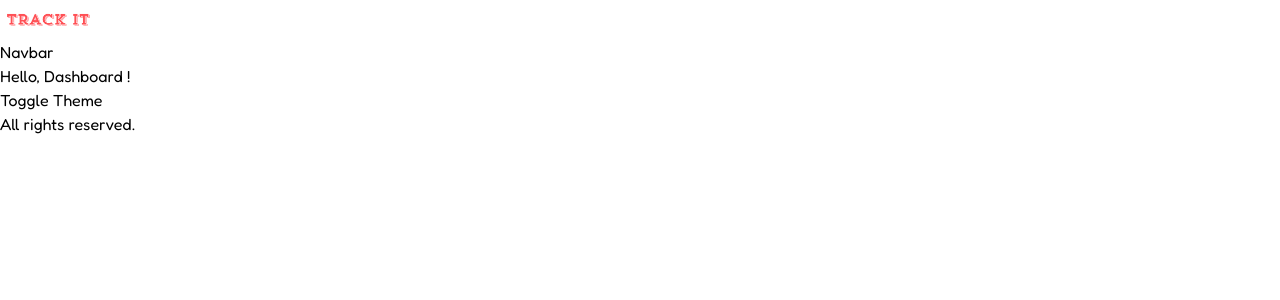
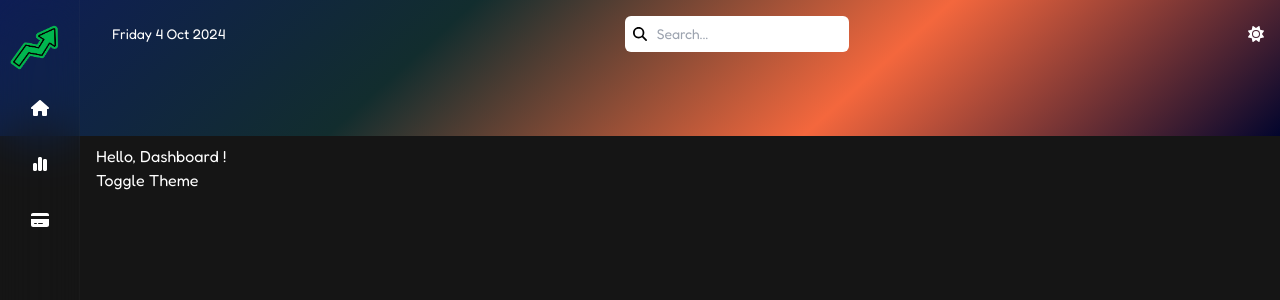
Before and after one commit to harshpreetsingh12/reviewTracker, a React (Create React App) app: page / in a window 1280 px wide. Shown: the top 300 px of the page. Built offline with nearby package versions, Linux system fonts and the light colour scheme.

Commit message:
ongoin changes navbars

```diff
--- a/package.json
+++ b/package.json
@@ -3,6 +3,9 @@
   "version": "0.1.0",
   "private": true,
   "dependencies": {
+    "@fortawesome/fontawesome-svg-core": "^6.6.0",
+    "@fortawesome/free-solid-svg-icons": "^6.6.0",
+    "@fortawesome/react-fontawesome": "^0.2.2",
     "@reduxjs/toolkit": "^2.2.7",
     "@testing-library/jest-dom": "^5.17.0",
     "@testing-library/react": "^13.4.0",
--- a/src/App.js
+++ b/src/App.js
@@ -7,9 +7,13 @@ import NoPage from './containers/404Page/NoPage';
 import Dashboard from './containers/dashboard/Dashboard';
 import Layout from './containers/Layout/Layout';
 
+// importing icons
+import "./iconsFontAwesome.js"
 const AppWrapper = styled.div`
   background-color: ${({ theme }) => theme.background};
   color: ${({ theme }) => theme.text};
+  height:100vh;
+  width:100vw;
 `;
 
 function App() {
--- a/src/constants/theme.js
+++ b/src/constants/theme.js
@@ -1,11 +1,13 @@
 export const lightTheme = {
+    theme:"light",
     background: '#ffffff',
     text: '#000000',
     primary: '#1E90FF', // Constant primary color
   };
 
   export const darkTheme = {
-    background: '#000000',
+    theme:"dark",
+    background: '#151515',
     text: '#ffffff',
     primary: '#1E90FF', // Same constant color for dark theme
   };
--- a/src/containers/Layout/Layout.js
+++ b/src/containers/Layout/Layout.js
@@ -5,15 +5,15 @@ import Navbar from './Navbar'
 const Layout = () => {
   return (
     <div>
-     <Navbar/>
+      <Navbar/>
 
-      <main>
+      <main className='pl-24 pt-2'>
         <Outlet />
       </main>
 
-      <footer>
+      {/* <footer>
         <p >All rights reserved.</p>
-      </footer>
+      </footer> */}
     </div>
   )
 }
--- /dev/null
+++ b/src/containers/Layout/LayoutHelpers.js
@@ -0,0 +1,14 @@
+
+export const getFormattedDate =_=>{
+    const currentDate = new Date();
+
+    const formattedDate = new Intl.DateTimeFormat('en-GB', {
+    weekday: 'long',
+    day: 'numeric',
+    month: 'short',
+    year: 'numeric',
+    }).format(currentDate);
+
+    console.log(formattedDate);
+    return formattedDate
+}
--- a/src/containers/Layout/Navbar.js
+++ b/src/containers/Layout/Navbar.js
@@ -1,23 +1,46 @@
 import React from 'react'
-import { Link } from 'react-router-dom';
-import logo from '../../assets/images/logo/logoMain.png';
+import Small_logo from '../../assets/images/logo/logo-sm.png';
+import { FontAwesomeIcon } from '@fortawesome/react-fontawesome';
+import { NavBarWrap, NavItem, pathIcons, StaticWall } from './NavbarStylesData';
+import { getFormattedDate } from './LayoutHelpers';
+import SearchBar from './SearchBar';
+import { useDispatch, useSelector } from 'react-redux';
+import { toggleTheme } from '../../reduxStore/actionsReducers/themeReducer/themeActions';
+
 
 const Navbar = () => {
+  const dispatch= useDispatch()
+  const theme = useSelector((state) => state.themeState.theme);
+
   return (
     <header>
-        <nav>
-            <div className=''>
-                <img
-                 src={logo}
-                    alt="ReviewTracker Logo"
-                    className="h-10 w-auto transition-transform duration-300 hover:scale-110"
-                />
+        <nav >
+          <NavBarWrap className='fixed h-full w-20' >
+            <div>
+              <img
+                src={Small_logo}
+                alt="ReviewTracker Logo"
+                className="w-80 transition-transform duration-300 hover:scale-110 cursor-pointer"
+              />
             </div>
-          <ul>
-            <li>
-              <Link to="/">Navbar</Link>
-            </li>
-          </ul>
+            {pathIcons.map((element)=>{
+              return (
+                <NavItem>
+                  <FontAwesomeIcon icon={element.icon}/>
+                </NavItem>
+              )
+            })}
+          </NavBarWrap>
+
+          <StaticWall className='pl-24'>
+            <div className='flex justify-between items-center p-4'>
+              <h3 className='text-sm'>{getFormattedDate()}</h3>
+              <SearchBar/>
+              <div className='cursor-pointer ' onClick={() => dispatch(toggleTheme())}>
+                <FontAwesomeIcon icon={theme.theme==='dark'?'sun':'moon'}/>
+              </div>
+            </div>
+          </StaticWall>
         </nav>
       </header>
   )
--- /dev/null
+++ b/src/containers/Layout/NavbarStylesData.js
@@ -0,0 +1,51 @@
+import styled from "styled-components";
+
+export const NavItem = styled.div`
+  display:flex;
+  align-items:center;
+  justify-content:center;
+  width:100%;
+  padding:20px;
+  transition: transform 0.3s ease;
+  cursor:pointer;
+
+  &:hover {
+    transform: scale(1.3);
+  }
+`;
+
+export const NavBarWrap = styled.div`
+  border-right:1px solid #7979790f;
+  height:100%;
+  display:flex;
+  flex-direction:column;
+  align-items:center;
+   padding-top:10px;
+   z-index:1;
+    backdrop-filter: blur(25px);
+`;
+
+export const StaticWall = styled.div`
+    height: 17vh;
+    width: 100%;
+    background:linear-gradient(138deg, #0e1d56, #122d2e, #f4673d, #02052d);
+    z-index: 0;
+`;
+
+export const pathIcons=[
+  {
+    name:'Dashboard',
+    icon:'house',
+    path:'/'
+  },
+  {
+    name:'Subscription',
+    icon:'chart-simple',
+    path:'/'
+  },
+  {
+    name:'Charts',
+    icon:'credit-card',
+    path:'/'
+  },
+]
--- /dev/null
+++ b/src/containers/Layout/SearchBar.js
@@ -0,0 +1,30 @@
+import { FontAwesomeIcon } from '@fortawesome/react-fontawesome';
+import React, { useState } from 'react';
+
+const SearchBar = () => {
+  const [searchTerm, setSearchTerm] = useState('');
+
+  const handleInputChange = (event) => {
+    setSearchTerm(event.target.value);
+  };
+
+  const handleSearch = () => {
+    console.log('Searching for:', searchTerm);
+    // Add your search logic here
+  };
+
+  return (
+    <div className="flex items-center  relative text-black text-sm h-min">
+      <input
+        type="text"
+        className="rounded-md px-4 py-2 w-56 focus:outline-none  pl-8  "
+        placeholder="Search..."
+        value={searchTerm}
+        onChange={handleInputChange}
+      />
+      <FontAwesomeIcon className='absolute left-2 m-auto' icon='magnifying-glass'/>
+    </div>
+  );
+};
+
+export default SearchBar;
--- /dev/null
+++ b/src/iconsFontAwesome.js
@@ -0,0 +1,9 @@
+import { library } from '@fortawesome/fontawesome-svg-core';
+
+// Import solid icons
+import { faChartSimple, faCreditCard, faHouse, faMagnifyingGlass, faMoon, faSun } from '@fortawesome/free-solid-svg-icons';
+
+library.add(
+    // Navbar Icons
+    faHouse,faChartSimple,faCreditCard, faMagnifyingGlass,faMoon, faSun
+);
--- a/src/reduxStore/actionsReducers/themeReducer/themeReducer.js
+++ b/src/reduxStore/actionsReducers/themeReducer/themeReducer.js
@@ -2,7 +2,7 @@ import { darkTheme, lightTheme } from '../../../constants/theme';
 import { TOGGLE_THEME } from './themeActions';
 
 const initialState = {
-  theme: lightTheme,
+  theme: darkTheme,
 };
 
 export const themeReducer = (state = initialState, action) => {
```
Also changed, not shown: src/assets/images/logo/logo-sm.png (added), 1 other file (tests, documents, lock files or other folders).
